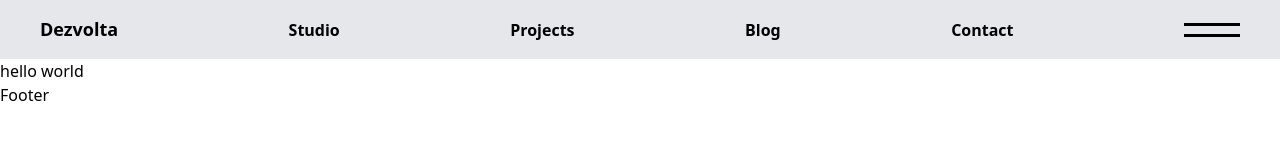
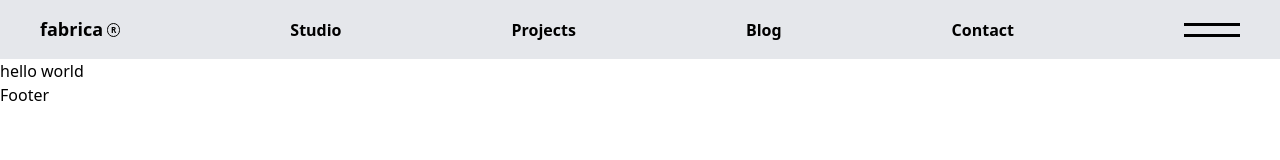
Before and after one commit to BALASUBRAMANIYAN-S/fabrica, a Next.js app: page / in a window 1280 px wide. Shown: the top 160 px of the page. Built offline with nearby package versions, Linux system fonts and the light colour scheme.

Commit message:
Refactor Navbar component structure and update branding

```diff
--- a/src/Components/Common/Navbar.jsx
+++ b/src/Components/Common/Navbar.jsx
@@ -1,14 +1,25 @@
 function Navbar() {
-    const NavNAme=["Studio","Projects","Blog","Contact"];
+  const NavNAme = ["Studio", "Projects", "Blog", "Contact"];
   return (
     <div className="bg-gray-200">
-    <div className="flex flex-row font-bold py-4 items-center justify-between px-10 list-none">
-      <li className="text-[18px]" >Dezvolta</li>
-      {NavNAme.map((Values,index)=>{
-        return <li className="cursor-pointer" key={index}>{Values}</li>
-      })}
-      <li className="flex justify-center items-center flex-col gap-2 cursor-pointer"><div className="border-b-3 px-7 "></div><div className="border-b-3 px-7"></div></li>
-    </div>
+      <div className="flex flex-row font-bold py-4 items-center justify-between px-10 list-none">
+        <li className="text-[18px] flex items-center gap-1">
+          fabrica
+          <span className="text-[8px] border border-black rounded-4xl px-[3px]">R</span>
+        </li>
+
+        {NavNAme.map((Values, index) => {
+          return (
+            <li className="cursor-pointer" key={index}>
+              {Values}
+            </li>
+          );
+        })}
+        <li className="flex justify-center items-center flex-col gap-2 cursor-pointer">
+          <div className="border-b-3 px-7 "></div>
+          <div className="border-b-3 px-7"></div>
+        </li>
+      </div>
     </div>
   );
 }
```
